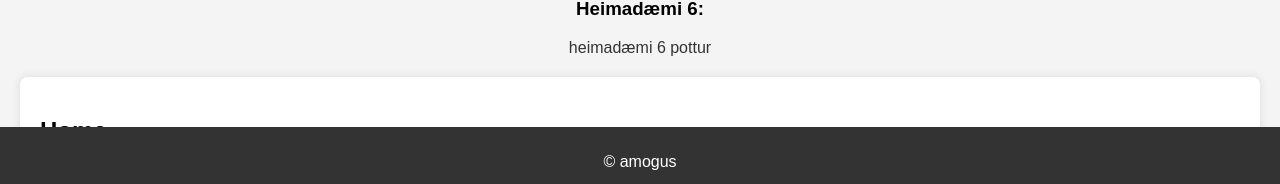
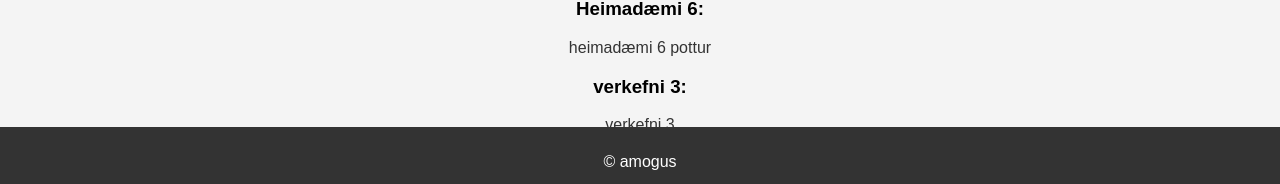
Before and after one commit to Amaragance682/amaragance682.github.io, a plain HTML site: page index.html in a window 1280 px wide. Shown: the part 603-787 px from the top of the page. Drawn offline with Linux system fonts and the light colour scheme.

Commit message:
verkefni 3 naestum tilbuid ig?

```diff
--- a/index.html
+++ b/index.html
@@ -105,6 +105,11 @@
     <a href="/heimadaemi6/tea.html">heimadæmi 6 pottur</a>
 </nav>
 
+<nav>
+    <h3> verkefni 3: </h3>
+    <a href="/verkefni 3/froskur.html">verkefni 3</a>
+</nav>
+
 <main>
     <section id="home">
         <h2>Home</h2>
```
